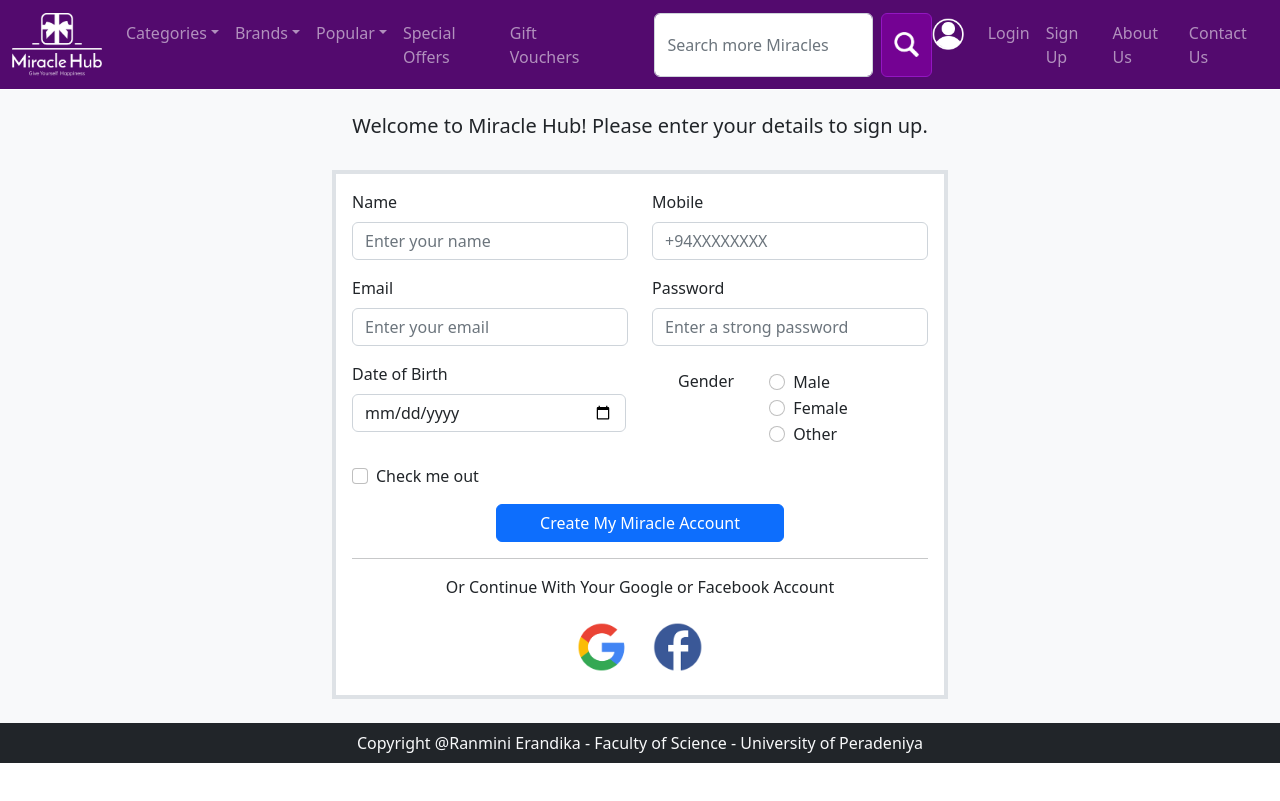
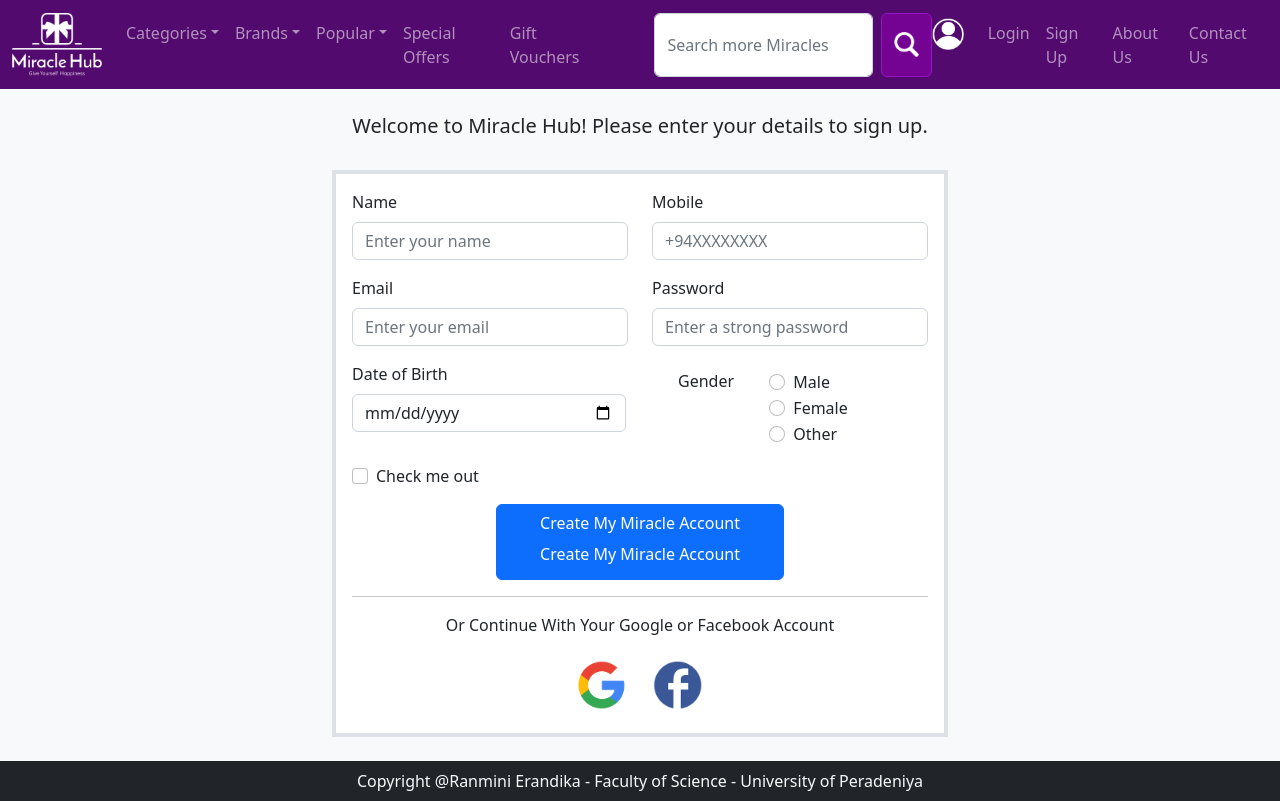
Before and after one commit to Ranmini97/Miracle-hub-UI, a React (Create React App) app: page /Signup in a window 1280 px wide. Built offline with nearby package versions, Linux system fonts and the light colour scheme.

Commit message:
link edited in signup pqage

```diff
--- a/src/Pages/Signup.js
+++ b/src/Pages/Signup.js
@@ -105,7 +105,7 @@ export default function Signup() {
 
             <div className="d-grid gap-2 col-6 mx-auto">
                <Button variant="primary" type="submit" className='btn text-white'>Create My Miracle Account
-                 {/* <Link to='/Success' className='btn text-white'>Create My Miracle Account</Link> */}
+                 <Link to='/Success' className='btn text-white'>Create My Miracle Account</Link>
                </Button>
             </div>
             <hr></hr>
```
